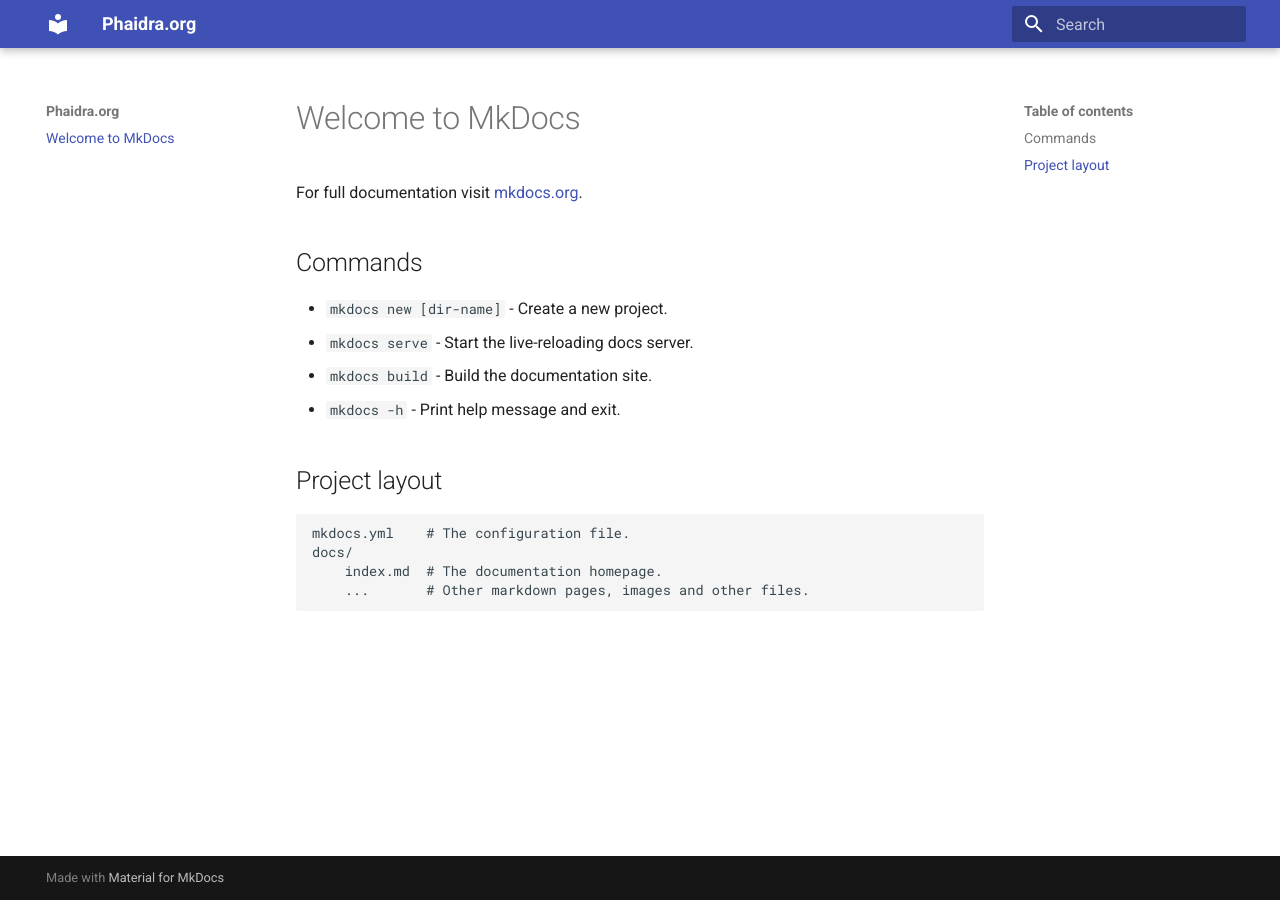
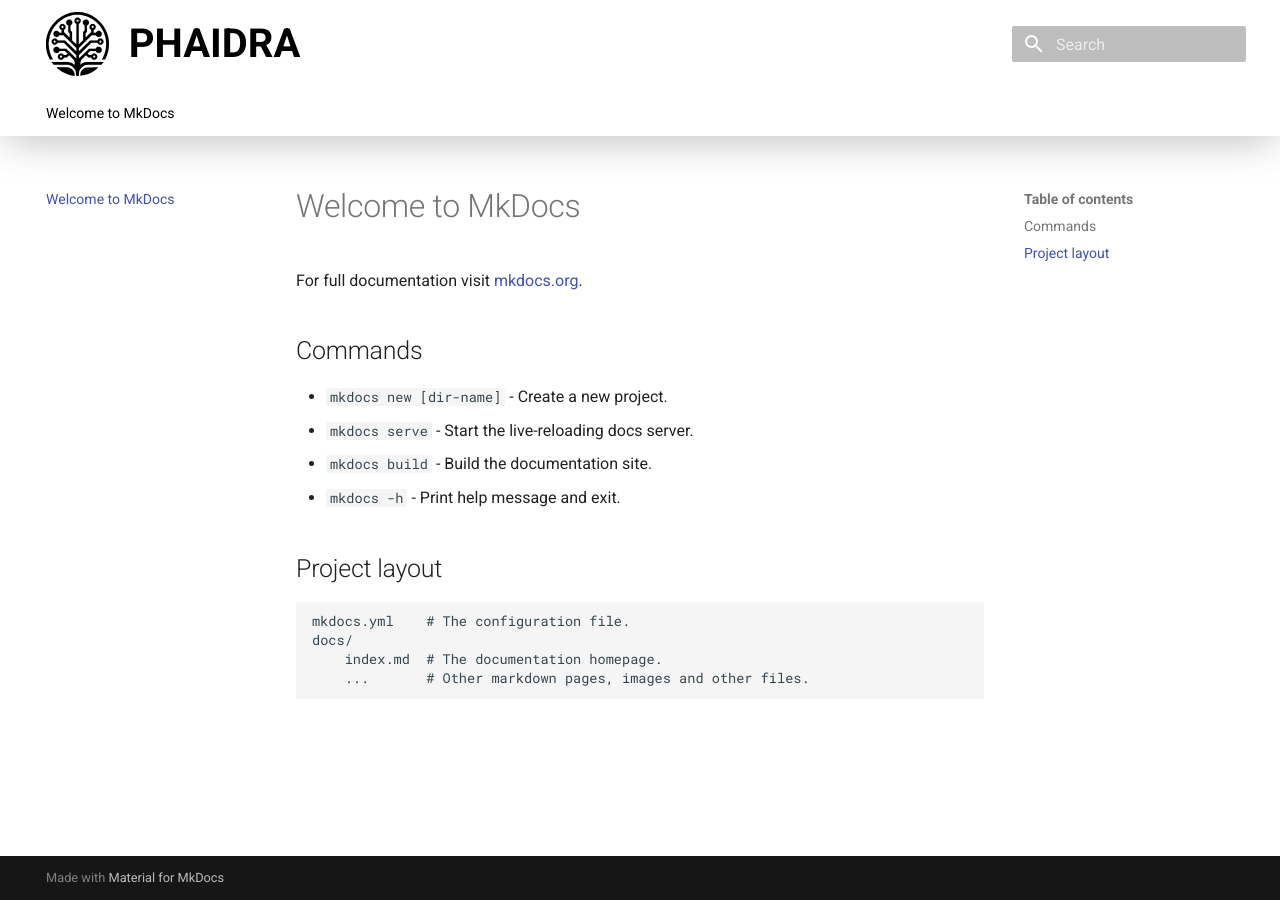
Before and after one commit to phaidra/website, an MkDocs documentation site: the page built from docs/index.md, in a window 1280 px wide. Built offline with MkDocs 1.6.1 and Material for MkDocs 9.7.7, drawn with Linux system fonts in a browser that asks for light colours.

Commit message:
Configure basics with navbar & styling

```diff
--- /dev/null
+++ b/docs/assets/css/tweaks.css
@@ -0,0 +1,22 @@
+.md-header__button.md-logo img,.md-header__button.md-logo svg {
+  height: 3.2rem;
+}
+
+.md-header__title {
+  font-size: 2rem;
+}
+
+[dir=ltr] .md-header__title {
+  margin-left: .4rem;
+  margin-right: .4rem
+}
+
+.md-tabs {
+  -webkit-box-shadow: 0 8px 40px -6px rgba(70,70,70,.4);
+  box-shadow: 0 8px 40px -6px rgba(70,70,70,.4)
+}
+
+.md-header, .md-header >*, .md-tabs {
+  background: white;
+  color: black;
+}
--- a/mkdocs.yml
+++ b/mkdocs.yml
@@ -1,3 +1,15 @@
-site_name: Phaidra.org
+site_name: PHAIDRA
 theme:
   name: material
+  logo: /assets/img/logo.svg
+  favicon: /assets/img/logo.svg
+  features:
+    - navigation.instant
+    - navigation.tabs
+    - navigation.top
+    - navigation.tracking
+    - navigation.sections
+    - navigation.path
+
+extra_css:
+  - assets/css/tweaks.css
```
